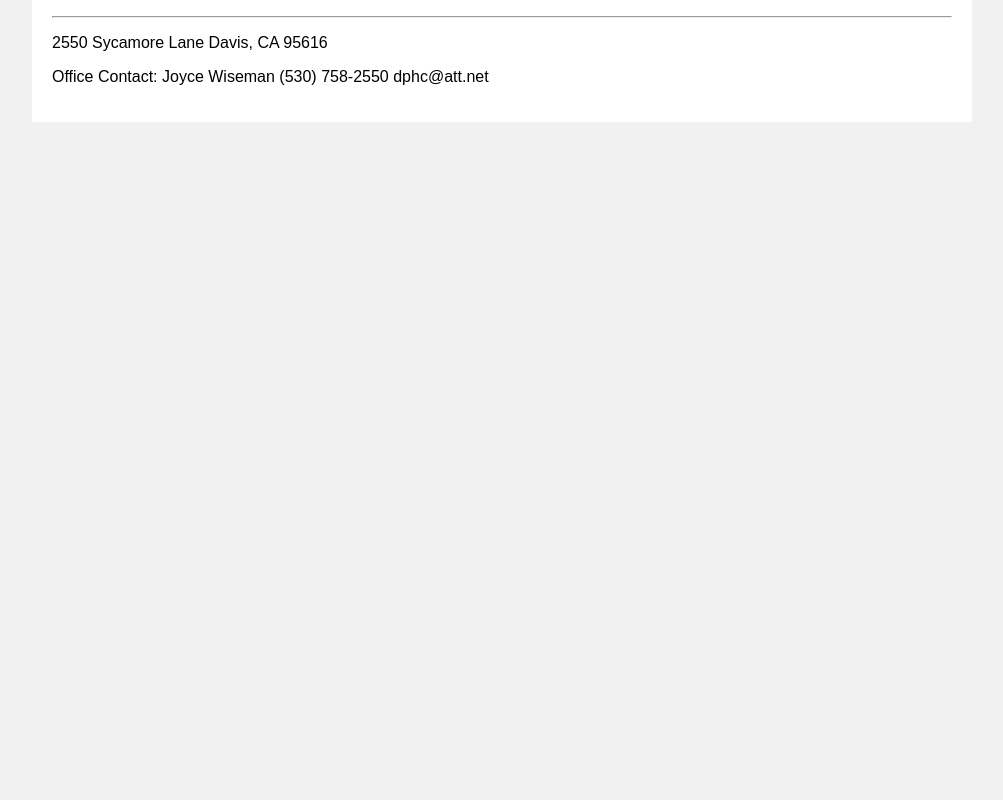
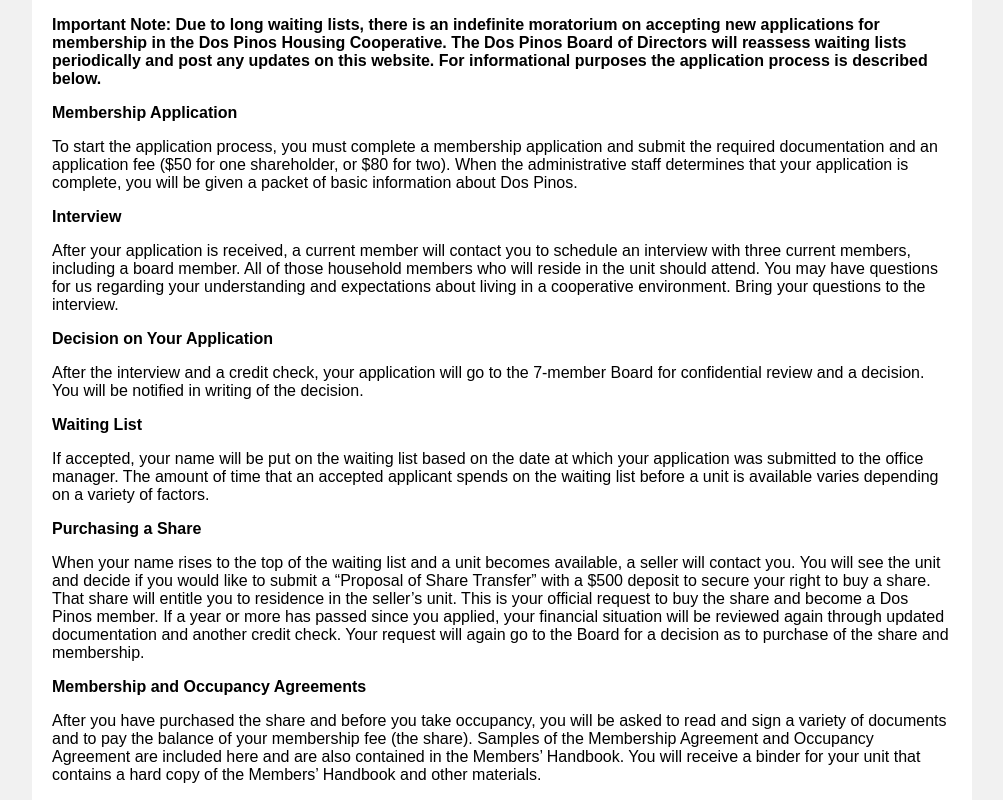
Before and after one commit to charliebrewer/dos_pinos, a React app: page /applicationProcess in a window 1280 px wide. Shown: the part 420-1220 px from the top of the page, without its empty margins (138-1141 px from the left). Before the commit the page ends 800 px from the top, so only its background shows below. Built offline with nearby package versions, Linux system fonts and the light colour scheme.

Commit message:
Updated the remaining pages.

```diff
--- a/src/pages/ApplicationProcess.tsx
+++ b/src/pages/ApplicationProcess.tsx
@@ -4,6 +4,104 @@
   return (
     <div>
       <h2>Application Process</h2>
+
+      <p>
+        <b>
+          Important Note: Due to long waiting lists, there is an indefinite
+          moratorium on accepting new applications for membership in the Dos
+          Pinos Housing Cooperative. The Dos Pinos Board of Directors will
+          reassess waiting lists periodically and post any updates on this
+          website. For informational purposes the application process is
+          described below.
+        </b>
+      </p>
+
+      <p>
+        <b>Membership Application</b>
+      </p>
+
+      <p>
+        To start the application process, you must complete a membership
+        application and submit the required documentation and an application fee
+        ($50 for one shareholder, or $80 for two). When the administrative staff
+        determines that your application is complete, you will be given a packet
+        of basic information about Dos Pinos.
+      </p>
+
+      <p>
+        <b>Interview</b>
+      </p>
+
+      <p>
+        After your application is received, a current member will contact you to
+        schedule an interview with three current members, including a board
+        member. All of those household members who will reside in the unit
+        should attend. You may have questions for us regarding your
+        understanding and expectations about living in a cooperative
+        environment. Bring your questions to the interview.
+      </p>
+
+      <p>
+        <b>Decision on Your Application</b>
+      </p>
+
+      <p>
+        After the interview and a credit check, your application will go to the
+        7-member Board for confidential review and a decision. You will be
+        notified in writing of the decision.
+      </p>
+
+      <p>
+        <b>Waiting List</b>
+      </p>
+
+      <p>
+        If accepted, your name will be put on the waiting list based on the date
+        at which your application was submitted to the office manager. The
+        amount of time that an accepted applicant spends on the waiting list
+        before a unit is available varies depending on a variety of factors.
+      </p>
+
+      <p>
+        <b>Purchasing a Share</b>
+      </p>
+
+      <p>
+        When your name rises to the top of the waiting list and a unit becomes
+        available, a seller will contact you. You will see the unit and decide
+        if you would like to submit a “Proposal of Share Transfer” with a $500
+        deposit to secure your right to buy a share. That share will entitle you
+        to residence in the seller’s unit. This is your official request to buy
+        the share and become a Dos Pinos member. If a year or more has passed
+        since you applied, your financial situation will be reviewed again
+        through updated documentation and another credit check. Your request
+        will again go to the Board for a decision as to purchase of the share
+        and membership.
+      </p>
+
+      <p>
+        <b>Membership and Occupancy Agreements</b>
+      </p>
+
+      <p>
+        After you have purchased the share and before you take occupancy, you
+        will be asked to read and sign a variety of documents and to pay the
+        balance of your membership fee (the share). Samples of the Membership
+        Agreement and Occupancy Agreement are included here and are also
+        contained in the Members’ Handbook. You will receive a binder for your
+        unit that contains a hard copy of the Members’ Handbook and other
+        materials.
+      </p>
+
+      <p>
+        <b>New Member Orientation</b>
+      </p>
+
+      <p>
+        After you move in, a current member will contact you to welcome you to
+        Dos Pinos, answer any further questions you may have and help you
+        determine how you would like to contribute to your new community.
+      </p>
     </div>
   );
 };
--- a/src/pages/FAQ.tsx
+++ b/src/pages/FAQ.tsx
@@ -3,7 +3,14 @@
 export default () => {
   return (
     <div>
-      <h2>FAQ</h2>
+      <h2>Frequently Asked Questions</h2>
+
+      <p>A. So...What is Dos Pinos and How Does It Work?</p>
+      <p>B. Making Decisions and Governance</p>
+      <p>C. Places to Live and the People Who Live There</p>
+      <p>D. Dollars and Cents</p>
+      <p>E. Becoming...and Being a Member of Dos Pinos</p>
+      <p>F. Living at Dos Pinos</p>
     </div>
   );
 };
--- a/src/pages/MembersHandbook.tsx
+++ b/src/pages/MembersHandbook.tsx
@@ -4,6 +4,14 @@
   return (
     <div>
       <h2>Member's Handbook</h2>
+
+      <p>
+        The attached PDF copy of the Dos Pinos Housing Cooperative Members’
+        Handbook was updated in April 2019. Documents or policies revised or
+        added after that date are not reflected in this copy.
+      </p>
+
+      <a href="#">Dos Pinos Housing Cooperative Members’ Handbook April 2019</a>
     </div>
   );
 };
--- a/webpack.config.js
+++ b/webpack.config.js
@@ -2,7 +2,7 @@
 const HtmlWebpackPlugin = require('html-webpack-plugin');
 
 module.exports = {
-  mode: 'development',
+  mode: process.env.NODE_ENV || 'development',
   entry: path.join(__dirname, 'src', 'index.ts'),
   output: {
     path: path.resolve(__dirname, 'dist'),
```
